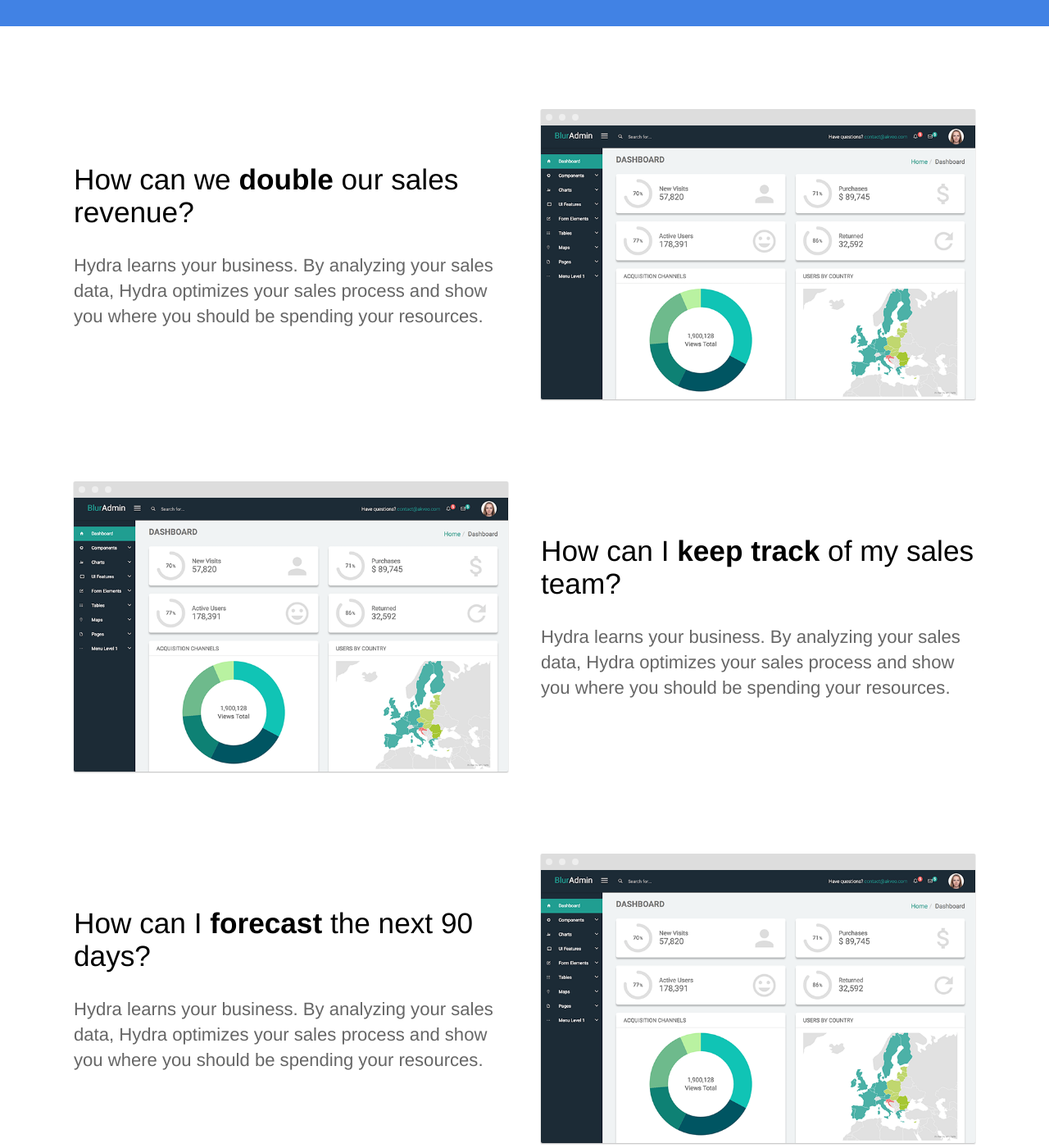
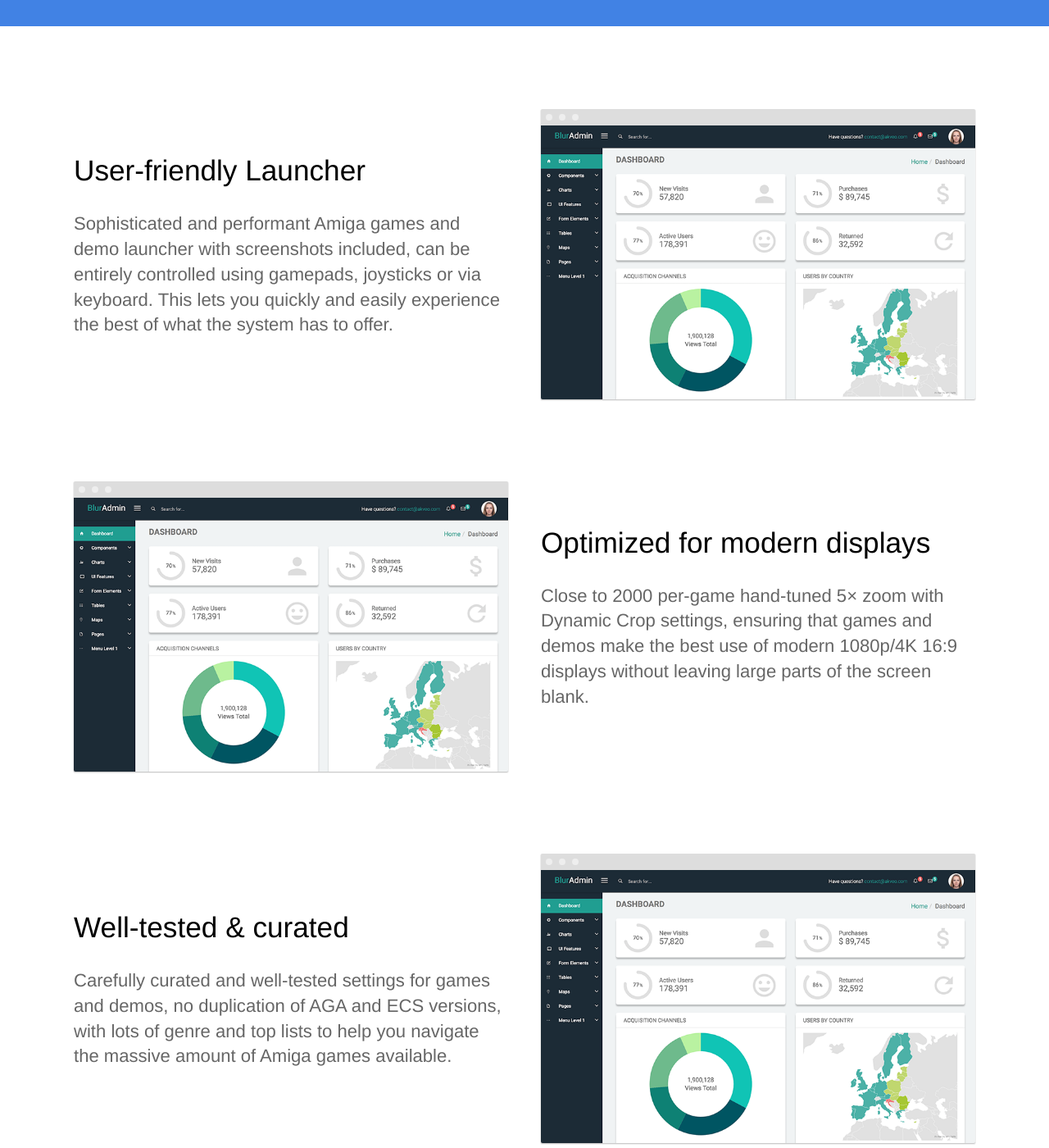
Before and after one commit to amigavision/amigavision.github.io, a Jekyll site: the page built from index.html, in a window 1280 px wide and 1400 px high, scrolled down 904 px. Shown: the whole window at 82% size. Built offline with Jekyll 4.4.1, drawn with Linux system fonts in a browser that asks for light colours.

Commit message:
Update index.html

```diff
--- a/index.html
+++ b/index.html
@@ -17,8 +17,8 @@
 	<section>
 		<div class="container flex">
 			<div class="text editable">
-				<h2>How can we <strong>double</strong> our sales revenue?</h2>
-				<p>Hydra learns your business. By analyzing your sales data, Hydra optimizes your sales process and show you where you should be spending your resources. </p>
+				<h2>User-friendly Launcher</h2>
+				<p>Sophisticated and performant Amiga games and demo launcher with screenshots included, can be entirely controlled using gamepads, joysticks or via keyboard. This lets you quickly and easily experience the best of what the system has to offer.</p>
 			</div>
 			<div class="image">
 				<img src="{{ site.baseurl }}/images/dashboard.png" alt="Screenshot" class="screenshot editable" />
@@ -29,8 +29,8 @@
 	<section>
 		<div class="container flex">
 			<div class="text editable">
-				<h2>How can I <strong>keep track</strong> of my sales team?</h2>
-				<p>Hydra learns your business. By analyzing your sales data, Hydra optimizes your sales process and show you where you should be spending your resources.</p>
+				<h2>Optimized for modern displays</h2>
+				<p>Close to 2000 per-game hand-tuned 5× zoom with Dynamic Crop settings, ensuring that games and demos make the best use of modern 1080p/4K 16:9 displays without leaving large parts of the screen blank.</p>
 			</div>
 			<div class="image">
 				<img src="{{ site.baseurl }}/images/dashboard.png" alt="Screenshot" class="screenshot editable" />
@@ -41,8 +41,8 @@
 	<section>
 		<div class="container flex">
 			<div class="text editable">
-				<h2>How can I <strong>forecast</strong> the next 90 days?</h2>
-				<p>Hydra learns your business. By analyzing your sales data, Hydra optimizes your sales process and show you where you should be spending your resources.</p>
+				<h2>Well-tested & curated</h2>
+				<p>Carefully curated and well-tested settings for games and demos, no duplication of AGA and ECS versions, with lots of genre and top lists to help you navigate the massive amount of Amiga games available.</p>
 			</div>
 			<div class="image">
 				<img src="{{ site.baseurl }}/images/dashboard.png" alt="Screenshot" class="screenshot editable" />
```
